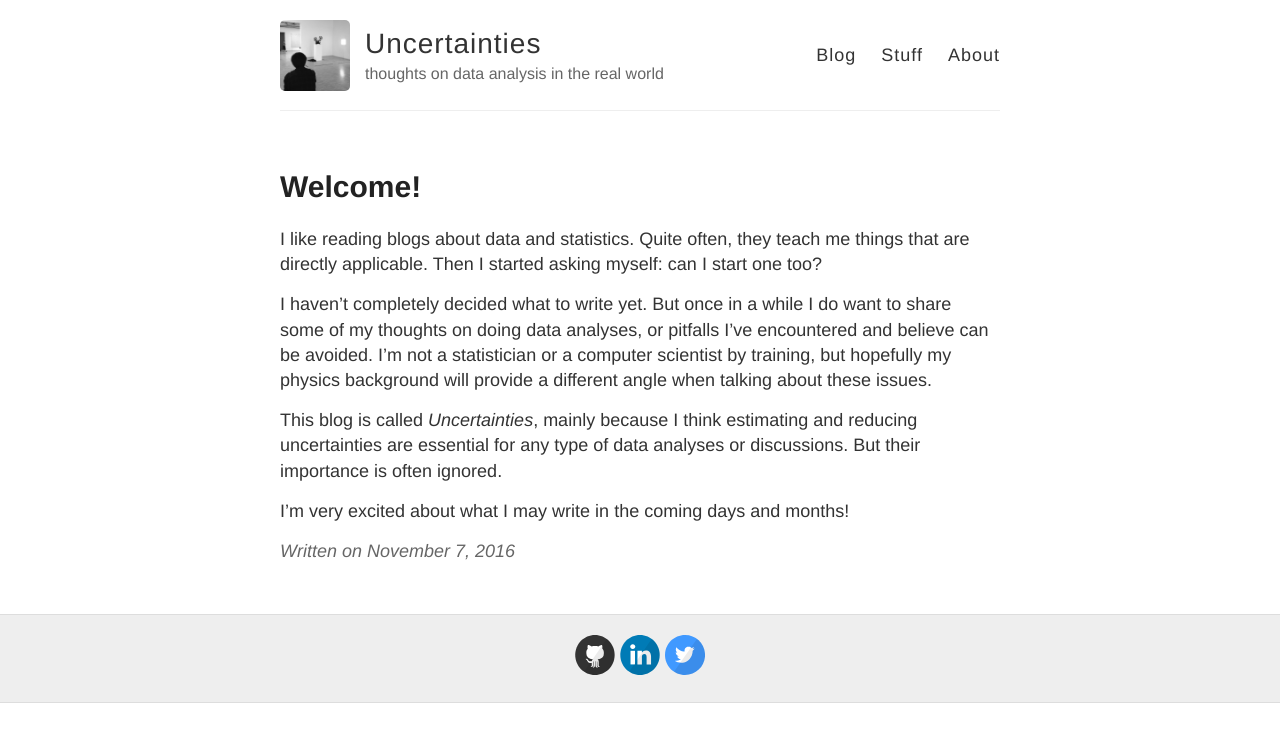
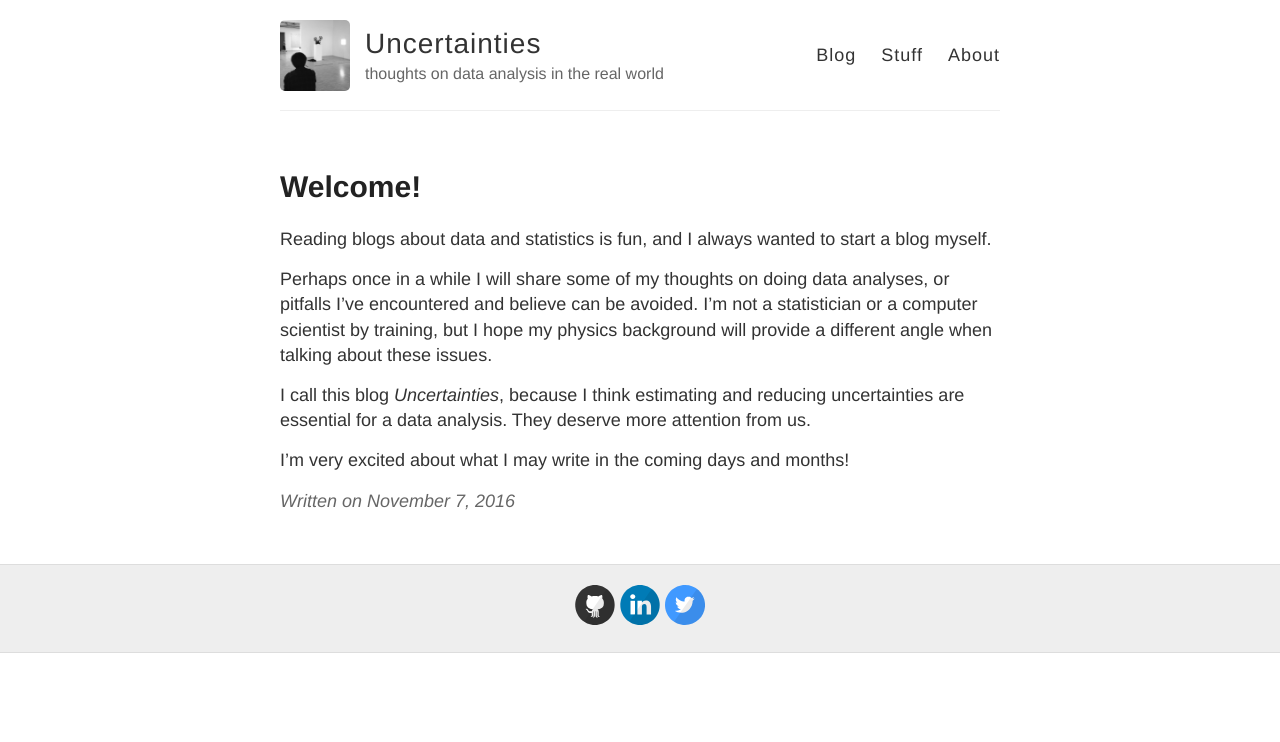
Before and after one commit to XiaoxiaoWang87/xiaoxiaowang87.github.io, a Jekyll site: the page built from _posts/2016-11-07-welcome.md, in a window 1280 px wide. Shown: the top 742 px of the page. Built offline with Jekyll 4.4.1, drawn with Linux system fonts in a browser that asks for light colours; comment, search, counter and statistics services are not loaded.

Commit message:
update welcome

```diff
--- a/_posts/2016-11-07-welcome.md
+++ b/_posts/2016-11-07-welcome.md
@@ -4,10 +4,10 @@ title: Welcome!
 comments: true
 ---
 
-I like reading blogs about data and statistics. Quite often, they teach me things that are directly applicable. Then I started asking myself: can I start one too?
+Reading blogs about data and statistics is fun, and I always wanted to start a blog myself.
 
-I haven't completely decided what to write yet. But once in a while I do want to share some of my thoughts on doing data analyses, or pitfalls I've encountered and believe can be avoided. I'm not a statistician or a computer scientist by training, but hopefully my physics background will provide a different angle when talking about these issues.
+Perhaps once in a while I will share some of my thoughts on doing data analyses, or pitfalls I've encountered and believe can be avoided. I'm not a statistician or a computer scientist by training, but I hope my physics background will provide a different angle when talking about these issues.
 
-This blog is called *Uncertainties*, mainly because I think estimating and reducing uncertainties are essential for any type of data analyses or discussions. But their importance is often ignored.
+I call this blog *Uncertainties*, because I think estimating and reducing uncertainties are essential for a data analysis. They deserve more attention from us.
 
 I'm very excited about what I may write in the coming days and months!
```
